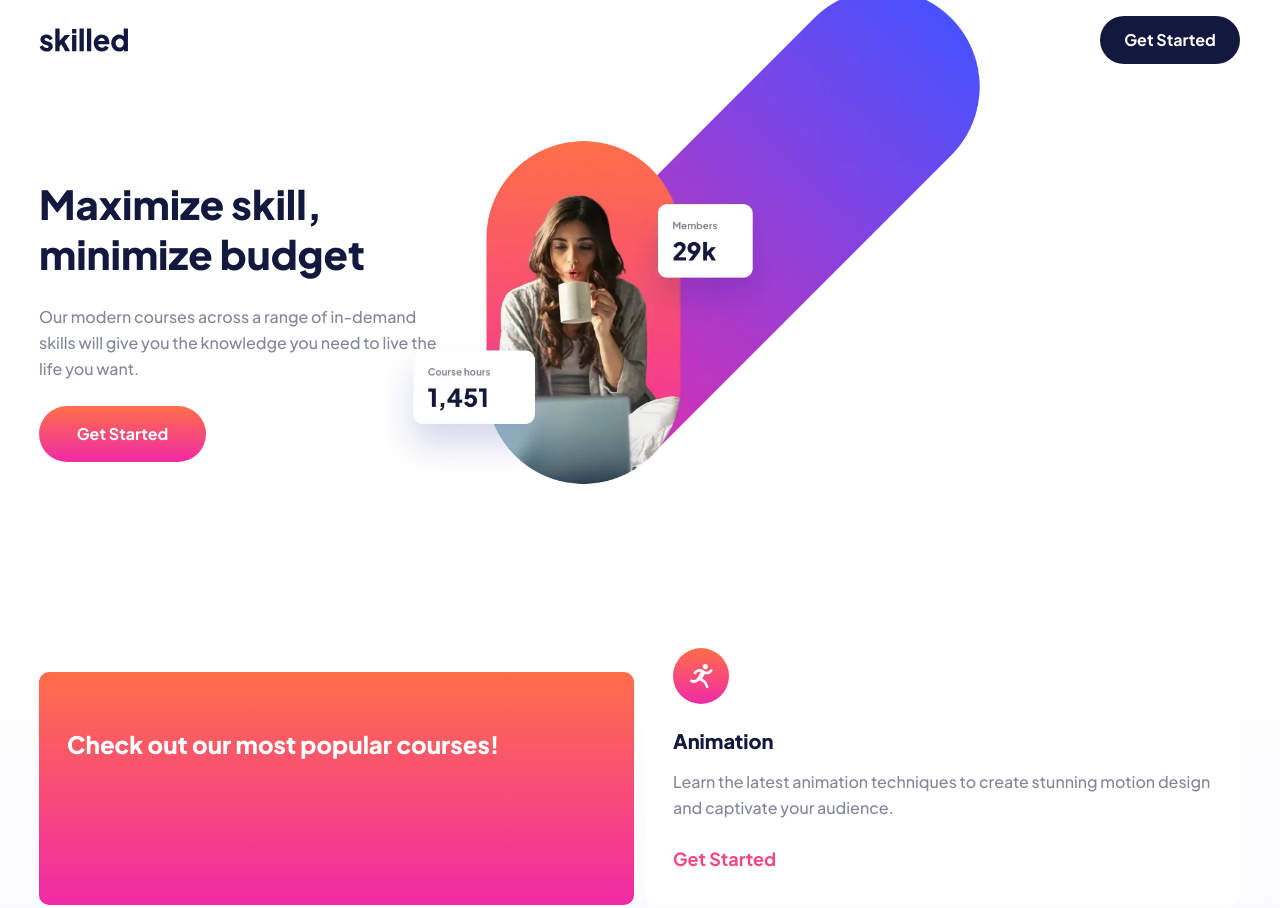
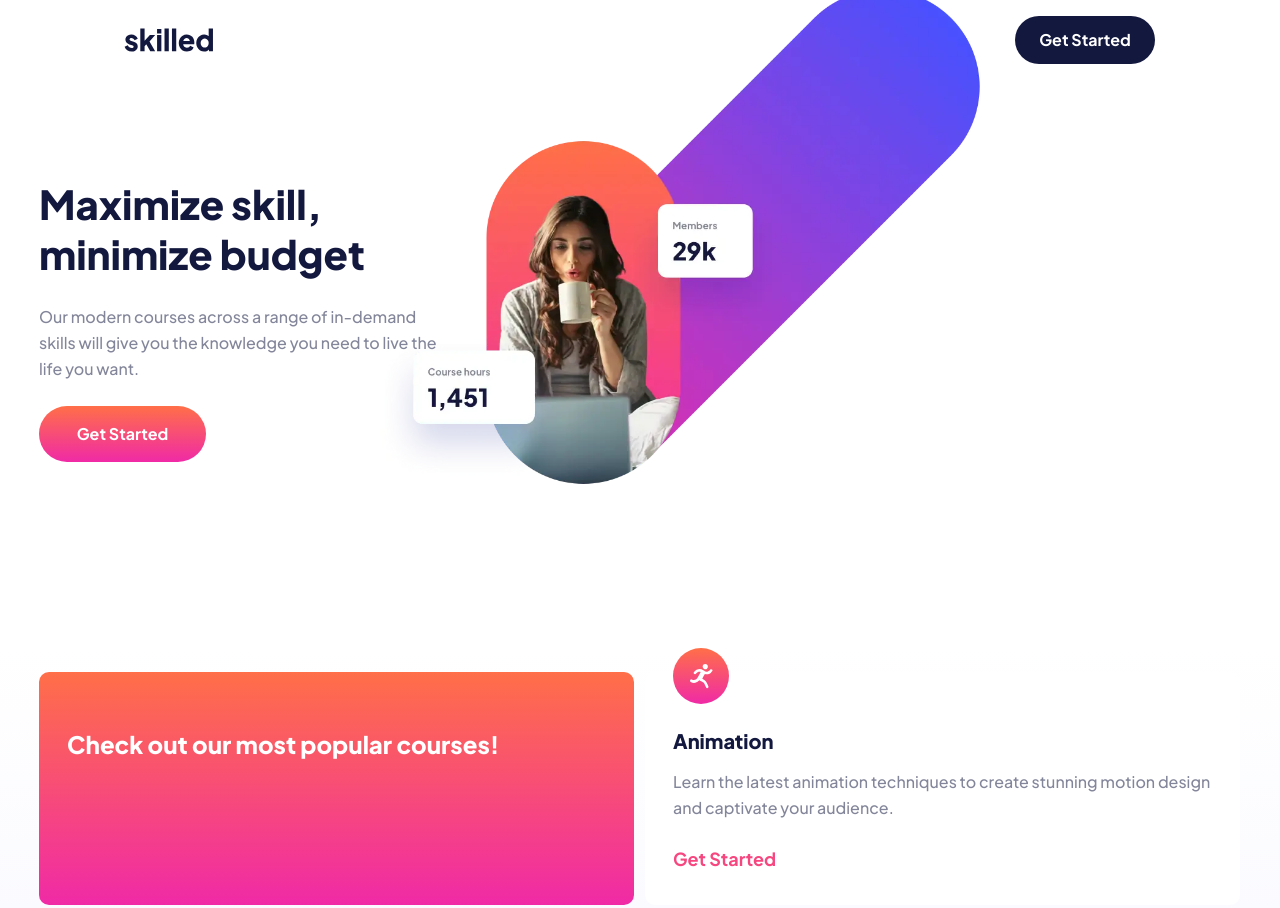
Before and after one commit to miguelzaga/skilled-elearning-landing-page, a plain HTML site: page index.html in a window 1280 px wide. Shown: the top 908 px of the page. Drawn offline with Linux system fonts and the light colour scheme.

Commit message:
added max width header

```diff
--- a/app/stylesheets/scss/04-components/_header.scss
+++ b/app/stylesheets/scss/04-components/_header.scss
@@ -5,6 +5,8 @@
     justify-content: space-between;
     align-items: center;
     padding: 16px;
+    max-width: 1110px;
+    margin: 0 auto;
 
     @include breakpoint($md){
         padding-left: 39px;
```
Also changed, not shown: app/stylesheets/css/style.css, 1 other file.
